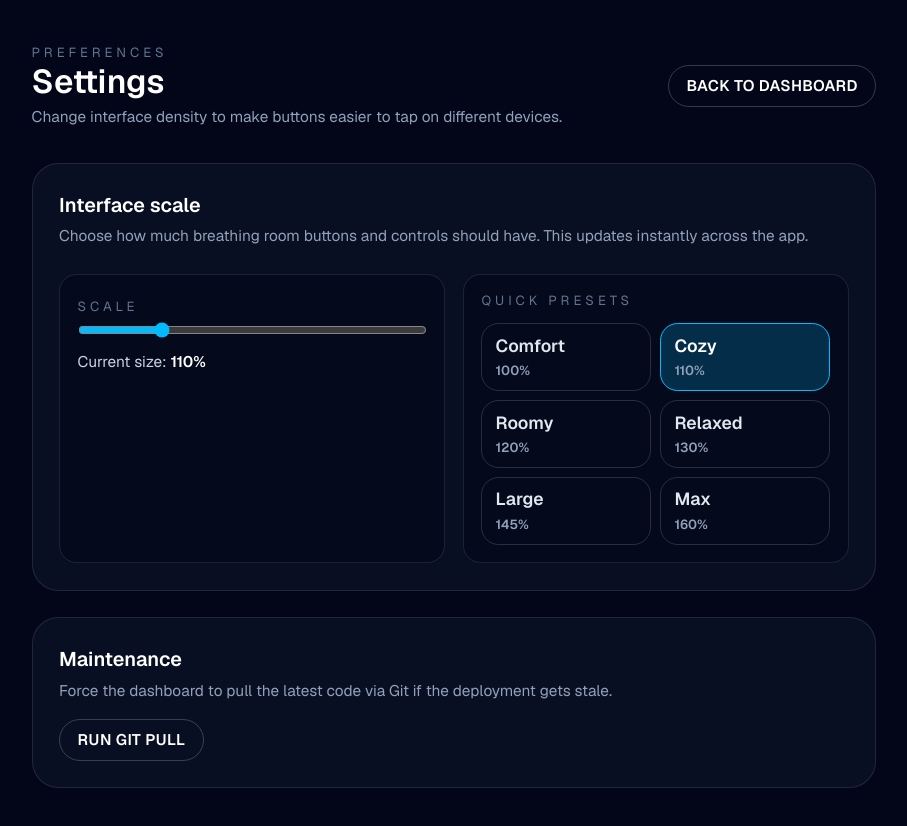
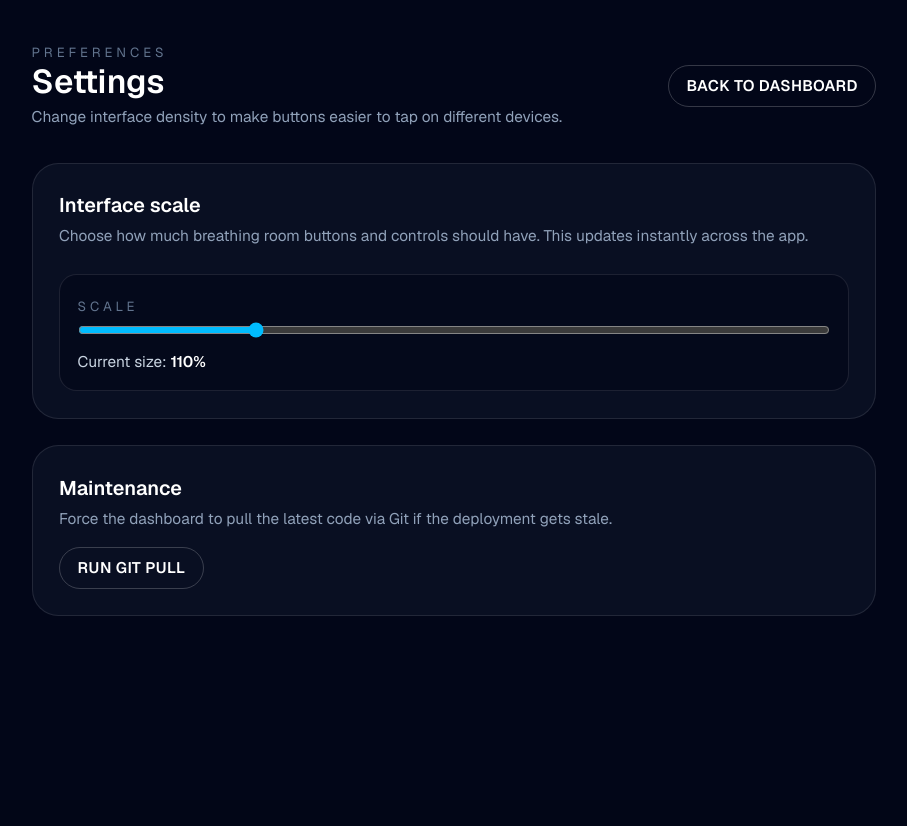
Before and after one commit to SamgeeGamwise/ProductivityApp, a Next.js app: page /settings in a window 1280 px wide. Shown: the top 826 px of the page, without its empty margins (186-1093 px from the left). After the commit the page ends 800 px from the top, so only its background shows below. Built offline with nearby package versions, Linux system fonts and the light colour scheme.

Commit message:
Settings and calendar rework

```diff
--- a/src/app/settings/page.tsx
+++ b/src/app/settings/page.tsx
@@ -3,15 +3,6 @@
 import Link from "next/link";
 import { useUiSettings } from "@/context/ui-settings";
 import { useState } from "react";
-
-const SCALE_OPTIONS = [
-  { value: 1, label: "Comfort" },
-  { value: 1.1, label: "Cozy" },
-  { value: 1.2, label: "Roomy" },
-  { value: 1.3, label: "Relaxed" },
-  { value: 1.45, label: "Large" },
-  { value: 1.6, label: "Max" },
-];
 
 export default function SettingsPage() {
   const { uiScale, setUiScale } = useUiSettings();
@@ -64,7 +55,7 @@ export default function SettingsPage() {
               Choose how much breathing room buttons and controls should have. This updates instantly across the app.
             </p>
 
-            <div className="mt-6 grid gap-4 md:grid-cols-2">
+            <div className="mt-6 grid gap-4">
               <div className="space-y-3 rounded-2xl border border-white/10 bg-slate-950/60 p-4">
                 <label htmlFor="ui-scale" className="text-xs uppercase tracking-[0.3em] text-slate-500">
                   Scale
@@ -82,27 +73,6 @@ export default function SettingsPage() {
                 <p className="text-sm text-slate-300">
                   Current size: <span className="font-semibold text-white">{(uiScale * 100).toFixed(0)}%</span>
                 </p>
-              </div>
-
-              <div className="space-y-3 rounded-2xl border border-white/10 bg-slate-950/60 p-4">
-                <p className="text-xs uppercase tracking-[0.3em] text-slate-500">Quick presets</p>
-                <div className="grid gap-2 sm:grid-cols-2">
-                  {SCALE_OPTIONS.map((option) => (
-                    <button
-                      key={option.value}
-                      type="button"
-                      onClick={() => setUiScale(option.value)}
-                      className={`rounded-2xl border px-3 py-2 text-left text-sm font-semibold transition ${
-                        uiScale === option.value
-                          ? "border-sky-400 bg-sky-400/20 text-white"
-                          : "border-white/15 text-slate-200 hover:border-white/40"
-                      }`}
-                    >
-                      <span className="block text-base">{option.label}</span>
-                      <span className="text-xs text-slate-400">{(option.value * 100).toFixed(0)}%</span>
-                    </button>
-                  ))}
-                </div>
               </div>
             </div>
           </div>
--- a/src/components/modules/calendar-module.tsx
+++ b/src/components/modules/calendar-module.tsx
@@ -28,6 +28,7 @@ type CalendarEvent = {
   start?: { date?: string | null; dateTime?: string | null };
   end?: { date?: string | null; dateTime?: string | null };
   recurrence?: string[] | null;
+  recurringEventId?: string | null;
 };
 
 type RecurrenceFrequency = "none" | "daily" | "weekly" | "monthly";
@@ -321,7 +322,16 @@ export function CalendarModule({ expanded = false, onToggleExpand }: CalendarMod
     const end = getEventDate(event.end) ?? new Date(start.getTime() + 30 * 60 * 1000);
     const recurrence = parseRecurrenceRule(event.recurrence?.[0]);
     const isAllDayEvent = Boolean(event.start?.date && !event.start?.dateTime);
-    setEditingId(event.id);
+    let targetId = event.id;
+    if (event.recurringEventId && typeof window !== "undefined") {
+      const editSeries = window.confirm(
+        "Edit entire series? Select OK for the entire series, Cancel for just this event."
+      );
+      if (editSeries) {
+        targetId = event.recurringEventId;
+      }
+    }
+    setEditingId(targetId);
     setNewEvent({
       summary: event.summary ?? "",
       description: event.description ?? "",
@@ -336,21 +346,33 @@ export function CalendarModule({ expanded = false, onToggleExpand }: CalendarMod
     setIsComposerModalOpen(true);
   };
 
-  const handleDelete = async (id: string | undefined) => {
-    if (!id) return;
+  const handleDelete = async (event: CalendarEvent) => {
+    const baseId = event.id;
+    if (!baseId) return;
+    let targetId = baseId;
+    if (event.recurringEventId && typeof window !== "undefined") {
+      const deleteSeries = window.confirm(
+        "Delete entire series? Click OK for entire series, Cancel for just this event."
+      );
+      if (deleteSeries) {
+        targetId = event.recurringEventId;
+      }
+    }
     if (typeof window !== "undefined") {
-      const confirmed = window.confirm("Delete this event?");
+      const confirmed = window.confirm(
+        `Delete ${targetId === event.recurringEventId ? "the entire series" : "this event"}?`
+      );
       if (!confirmed) return;
     }
     try {
       const response = await fetch("/api/calendar/events", {
         method: "DELETE",
         headers: { "Content-Type": "application/json" },
-        body: JSON.stringify({ id }),
+        body: JSON.stringify({ id: targetId }),
       });
       const payload = await response.json();
       if (!response.ok) throw new Error(payload.error || "Unable to delete event");
-      if (editingId === id) {
+      if (editingId === targetId) {
         resetForm();
       }
       await loadEvents();
@@ -802,7 +824,7 @@ function EventList({
   currentMonthStart?: Date;
   weatherByDate: Map<string, WeatherDay>;
   onEdit: (event: CalendarEvent) => void;
-  onDelete: (id: string | undefined) => void;
+  onDelete: (event: CalendarEvent) => void;
   editingId: string | null;
 }) {
   if (isLoading && !events.length) {
@@ -869,7 +891,7 @@ function EventList({
                 <button
                   type="button"
                   className="text-red-300 hover:text-red-200"
-                    onClick={() => onDelete(event.id)}
+                  onClick={() => onDelete(event)}
                   disabled={!event.id}
                 >
                     Delete
@@ -899,7 +921,7 @@ function CalendarWeekGrid({
   range: { start: Date; end: Date };
   weatherByDate: Map<string, WeatherDay>;
   onEdit: (event: CalendarEvent) => void;
-  onDelete: (id: string | undefined) => void;
+  onDelete: (event: CalendarEvent) => void;
   editingId: string | null;
 }) {
   const days = eachDayOfInterval({ start: range.start, end: range.end });
@@ -952,7 +974,7 @@ function CalendarWeekGrid({
                         <button
                           type="button"
                           className="text-red-200 hover:text-red-100"
-                              onClick={() => onDelete(event.id)}
+                          onClick={() => onDelete(event)}
                           disabled={!event.id}
                         >
                               Delete
@@ -998,7 +1020,7 @@ function CalendarMonthGrid({
   currentMonthStart: Date;
   weatherByDate: Map<string, WeatherDay>;
   onEdit: (event: CalendarEvent) => void;
-  onDelete: (id: string | undefined) => void;
+  onDelete: (event: CalendarEvent) => void;
   editingId: string | null;
 }) {
   const days = eachDayOfInterval({ start: range.start, end: range.end });
```
Lines whose indentation alone changed are shown as unchanged.
